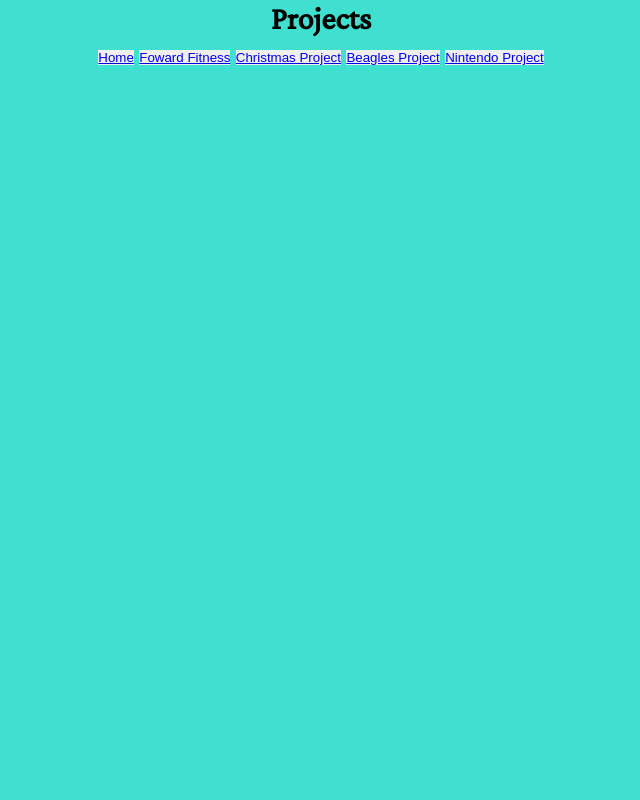
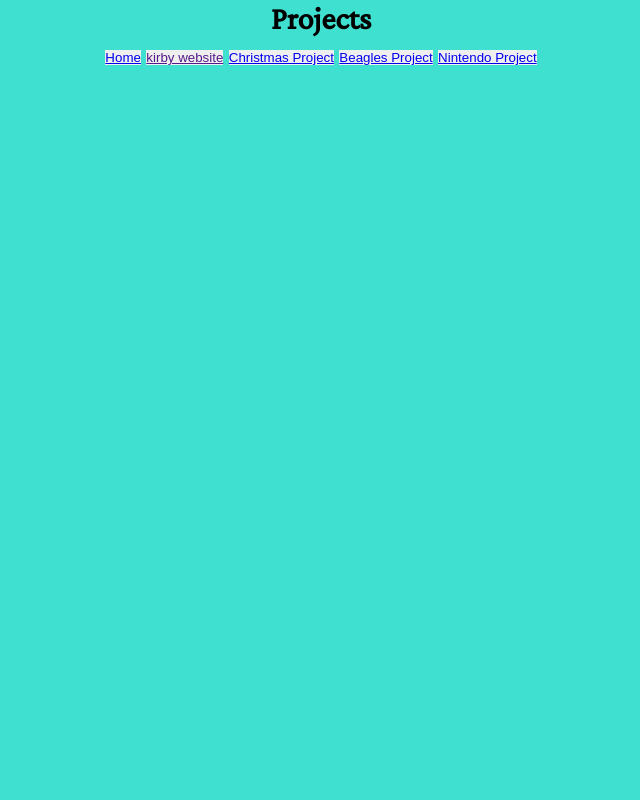
Before and after one commit to Dylandog5002/webportal, a plain HTML site: page index.html in a window 1280 px wide. Shown: the top 800 px of the page, without its empty margins (319-959 px from the left). Drawn offline with nearby package versions, Linux system fonts and the light colour scheme; a web font is replaced by a local one.

Commit message:
Update index.html

```diff
--- a/index.html
+++ b/index.html
@@ -16,7 +16,7 @@
 	<div id="button">
 
 		<button><a href="index.html">Home</a></button>
-		<button><a href="fittness/ index.html">Foward Fitness</a></button>
+		<button><a href="">kirby website</a></button>
 		<button><a href="christmasProject/Homepage.html">Christmas Project</a></button>
 		<button><a href="beaglesJuniors/Temp.html">Beagles Project</a></button>
 		<button><a href="nintendo/index.html">Nintendo Project</a></button>
```
